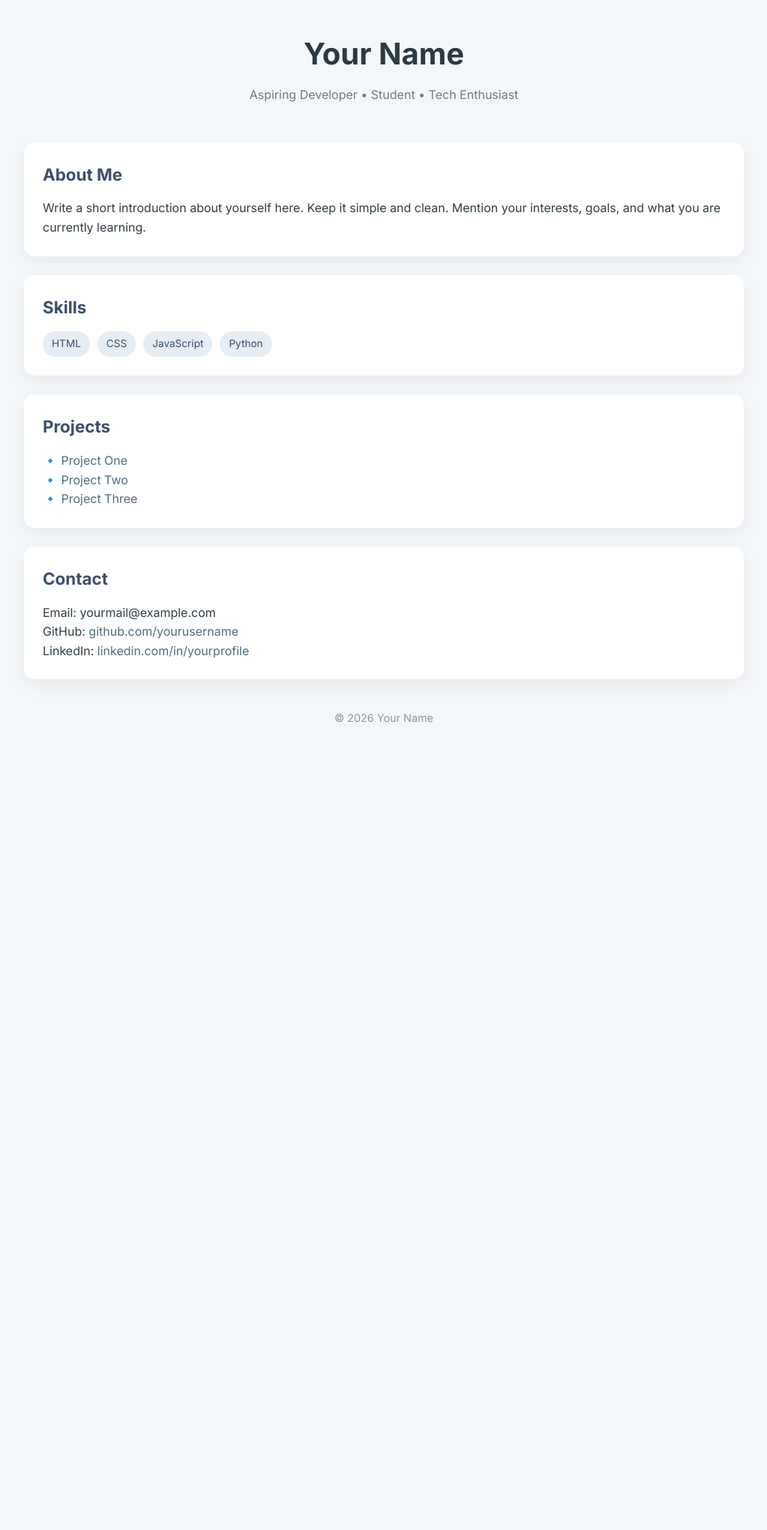
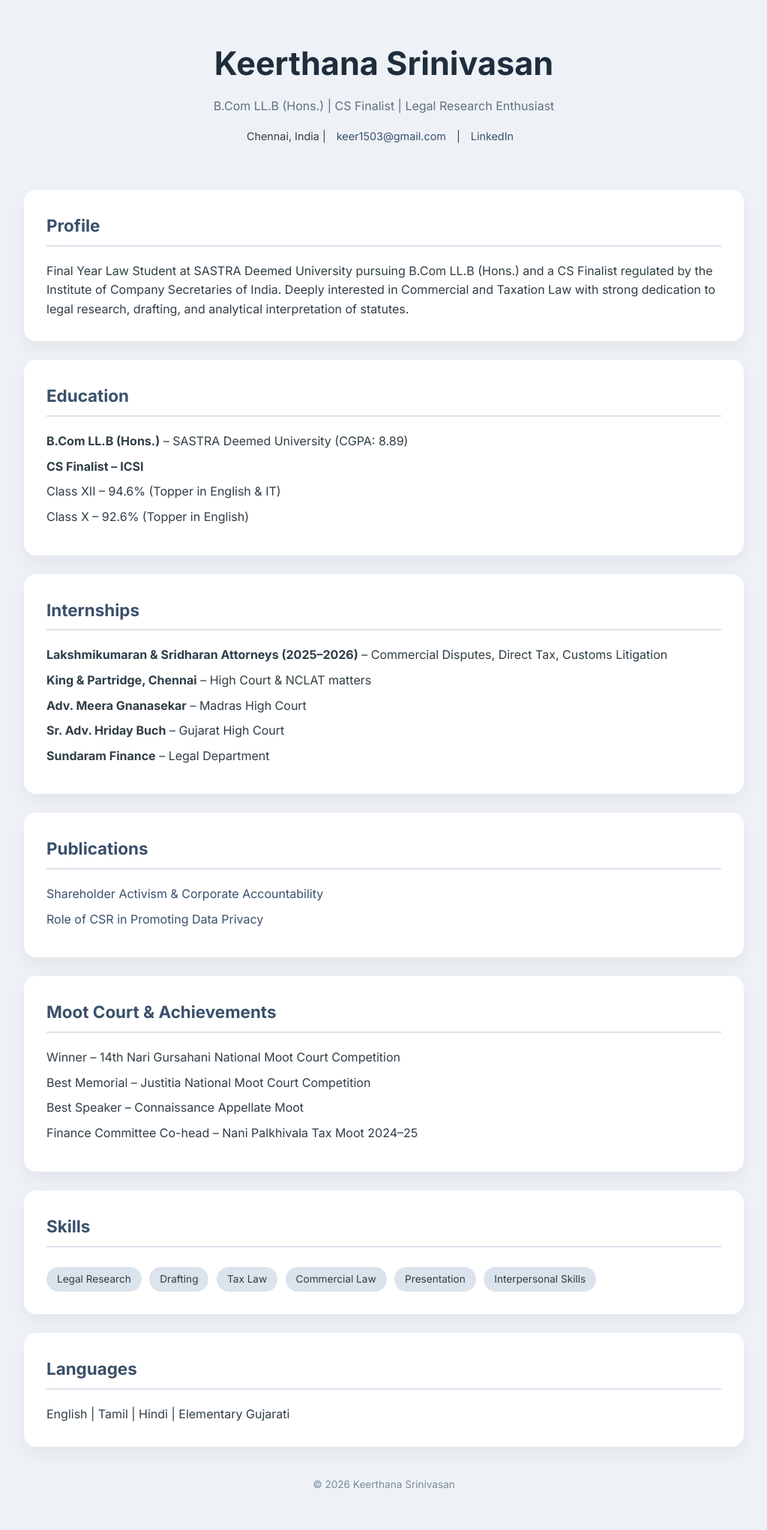
Before and after one commit to KeerthanaS1503/keerthaana.github.io, a Jekyll site: the page index.html, which Jekyll copies as it is, in a window 1280 px wide. Shown: the whole page at 75% size, without its empty margins (128-1151 px from the left). Built offline with Jekyll 4.4.1, drawn with Linux system fonts in a browser that asks for light colours; before the commit the page ends 1010 px from its top, so only the background shows below that.

Commit message:
Update index.html

```diff
--- a/index.html
+++ b/index.html
@@ -3,13 +3,11 @@
 <head>
 <meta charset="UTF-8">
 <meta name="viewport" content="width=device-width, initial-scale=1.0">
-    <title>Your Name | Portfolio</title>
+<title>Keerthana Srinivasan | Portfolio</title>
 
 <style>
-        /* ===== Google Font ===== */
 @import url('https://fonts.googleapis.com/css2?family=Inter:wght@300;400;600;700&display=swap');
 
-        /* ===== Reset ===== */
 * {
     margin: 0;
     padding: 0;
@@ -18,151 +16,199 @@
 
 body {
     font-family: 'Inter', sans-serif;
-            background: #f4f7fa;
+    background: #eef2f6;
     color: #2f3e46;
     line-height: 1.6;
 }
 
-        /* ===== Container ===== */
 .container {
     max-width: 1000px;
     margin: auto;
-            padding: 40px 20px;
+    padding: 50px 20px;
 }
 
-        /* ===== Header ===== */
 header {
     text-align: center;
-            margin-bottom: 50px;
+    margin-bottom: 60px;
 }
 
 header h1 {
-            font-size: 2.5rem;
+    font-size: 2.7rem;
     font-weight: 700;
-            color: #2b3a42;
+    color: #1f2d3d;
 }
 
 header p {
-            color: #6c7a89;
     margin-top: 10px;
+    color: #5f6f81;
 }
 
-        /* ===== Card Sections ===== */
-        .card {
-            background: #ffffff;
-            padding: 25px;
-            border-radius: 14px;
-            margin-bottom: 25px;
-            box-shadow: 0 8px 24px rgba(0,0,0,0.05);
-            transition: transform 0.25s ease, box-shadow 0.25s ease;
+.contact-links {
+    margin-top: 15px;
+    font-size: 0.9rem;
 }
 
-        .card:hover {
-            transform: translateY(-4px);
-            box-shadow: 0 12px 28px rgba(0,0,0,0.08);
+.contact-links a {
+    color: #3a506b;
+    text-decoration: none;
+    margin: 0 10px;
 }
 
-        .card h2 {
-            margin-bottom: 15px;
-            color: #3a506b;
-            font-size: 1.4rem;
+.section {
+    background: #ffffff;
+    padding: 30px;
+    margin-bottom: 25px;
+    border-radius: 16px;
+    box-shadow: 0 10px 25px rgba(0,0,0,0.05);
+    transition: 0.3s ease;
 }
 
-        /* ===== Links ===== */
+.section:hover {
+    transform: translateY(-4px);
+    box-shadow: 0 15px 30px rgba(0,0,0,0.08);
+}
+
+.section h2 {
+    margin-bottom: 20px;
+    font-size: 1.4rem;
+    color: #3a506b;
+    border-bottom: 2px solid #dbe3ec;
+    padding-bottom: 8px;
+}
+
+ul {
+    list-style: none;
+}
+
+ul li {
+    margin-bottom: 8px;
+}
+
+.skills span {
+    display: inline-block;
+    background: #dbe3ec;
+    padding: 6px 14px;
+    border-radius: 20px;
+    margin: 6px 6px 0 0;
+    font-size: 0.85rem;
+    color: #2f3e46;
+}
+
+.footer {
+    text-align: center;
+    margin-top: 40px;
+    font-size: 0.85rem;
+    color: #7b8a9a;
+}
+
 a {
-            color: #4f6d7a;
+    color: #3a506b;
     text-decoration: none;
-            font-weight: 500;
 }
 
 a:hover {
-            color: #2b3a42;
+    text-decoration: underline;
 }
 
-        /* ===== Skills ===== */
-        .skills {
-            display: flex;
-            flex-wrap: wrap;
-            gap: 10px;
-        }
-
-        .skill-tag {
-            background: #e6edf3;
-            color: #3a506b;
-            padding: 6px 12px;
-            border-radius: 20px;
-            font-size: 0.85rem;
-        }
-
-        /* ===== Footer ===== */
-        footer {
-            text-align: center;
-            margin-top: 40px;
-            color: #8a97a6;
-            font-size: 0.9rem;
-        }
-
-        /* ===== Mobile ===== */
-        @media (max-width: 600px) {
+@media(max-width: 600px) {
     header h1 {
         font-size: 2rem;
-            }
-
-            .container {
-                padding: 25px 15px;
     }
 }
 </style>
 </head>
 
 <body>
+
 <div class="container">
 
 <header>
-            <h1>Your Name</h1>
-            <p>Aspiring Developer • Student • Tech Enthusiast</p>
+    <h1>Keerthana Srinivasan</h1>
+    <p>B.Com LL.B (Hons.) | CS Finalist | Legal Research Enthusiast</p>
+    <div class="contact-links">
+        Chennai, India |
+        <a href="mailto:keer1503@gmail.com">keer1503@gmail.com</a> |
+        <a href="https://www.linkedin.com/in/keerthana-srinivasan-229b99256" target="_blank">LinkedIn</a>
+    </div>
 </header>
 
-        <section class="card">
-            <h2>About Me</h2>
+<div class="section">
+    <h2>Profile</h2>
     <p>
-                Write a short introduction about yourself here. Keep it simple and clean.
-                Mention your interests, goals, and what you are currently learning.
+        Final Year Law Student at SASTRA Deemed University pursuing B.Com LL.B (Hons.) and a CS Finalist regulated by the Institute of Company Secretaries of India.
+        Deeply interested in Commercial and Taxation Law with strong dedication to legal research, drafting, and analytical interpretation of statutes.
     </p>
-        </section>
+</div>
 
-        <section class="card">
+<div class="section">
+    <h2>Education</h2>
+    <ul>
+        <li><strong>B.Com LL.B (Hons.)</strong> – SASTRA Deemed University (CGPA: 8.89)</li>
+        <li><strong>CS Finalist – ICSI</strong></li>
+        <li>Class XII – 94.6% (Topper in English & IT)</li>
+        <li>Class X – 92.6% (Topper in English)</li>
+    </ul>
+</div>
+
+<div class="section">
+    <h2>Internships</h2>
+    <ul>
+        <li><strong>Lakshmikumaran & Sridharan Attorneys (2025–2026)</strong> – Commercial Disputes, Direct Tax, Customs Litigation</li>
+        <li><strong>King & Partridge, Chennai</strong> – High Court & NCLAT matters</li>
+        <li><strong>Adv. Meera Gnanasekar</strong> – Madras High Court</li>
+        <li><strong>Sr. Adv. Hriday Buch</strong> – Gujarat High Court</li>
+        <li><strong>Sundaram Finance</strong> – Legal Department</li>
+    </ul>
+</div>
+
+<div class="section">
+    <h2>Publications</h2>
+    <ul>
+        <li>
+            <a href="https://ijlmh.com/paper/shareholder-activism-does-it-enhance-corporate-accountability-or-cause-disruption/" target="_blank">
+            Shareholder Activism & Corporate Accountability
+            </a>
+        </li>
+        <li>
+            <a href="https://ijlmh.com/paper/explaining-the-role-of-csr-in-promoting-data-privacy-an-analytical-research/" target="_blank">
+            Role of CSR in Promoting Data Privacy
+            </a>
+        </li>
+    </ul>
+</div>
+
+<div class="section">
+    <h2>Moot Court & Achievements</h2>
+    <ul>
+        <li>Winner – 14th Nari Gursahani National Moot Court Competition</li>
+        <li>Best Memorial – Justitia National Moot Court Competition</li>
+        <li>Best Speaker – Connaissance Appellate Moot</li>
+        <li>Finance Committee Co-head – Nani Palkhivala Tax Moot 2024–25</li>
+    </ul>
+</div>
+
+<div class="section">
     <h2>Skills</h2>
     <div class="skills">
-                <span class="skill-tag">HTML</span>
-                <span class="skill-tag">CSS</span>
-                <span class="skill-tag">JavaScript</span>
-                <span class="skill-tag">Python</span>
+        <span>Legal Research</span>
+        <span>Drafting</span>
+        <span>Tax Law</span>
+        <span>Commercial Law</span>
+        <span>Presentation</span>
+        <span>Interpersonal Skills</span>
     </div>
-        </section>
+</div>
 
-        <section class="card">
-            <h2>Projects</h2>
-            <p>
-                🔹 <a href="#">Project One</a><br>
-                🔹 <a href="#">Project Two</a><br>
-                🔹 <a href="#">Project Three</a>
-            </p>
-        </section>
+<div class="section">
+    <h2>Languages</h2>
+    <p>English | Tamil | Hindi | Elementary Gujarati</p>
+</div>
 
-        <section class="card">
-            <h2>Contact</h2>
-            <p>
-                Email: yourmail@example.com<br>
-                GitHub: <a href="#">github.com/yourusername</a><br>
-                LinkedIn: <a href="#">linkedin.com/in/yourprofile</a>
-            </p>
-        </section>
-
-        <footer>
-            © 2026 Your Name
-        </footer>
+<div class="footer">
+    © 2026 Keerthana Srinivasan
+</div>
 
 </div>
+
 </body>
 </html>
```
Lines whose indentation alone changed are shown as unchanged.
